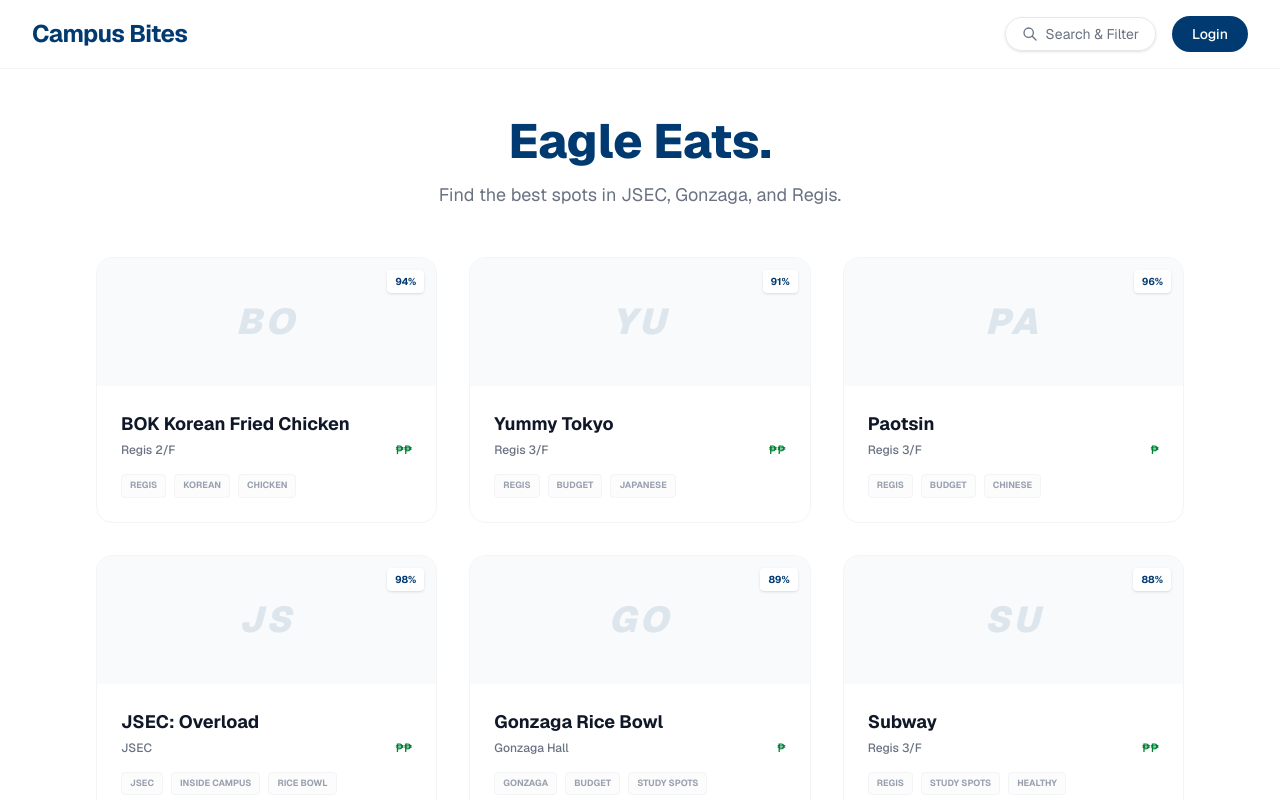
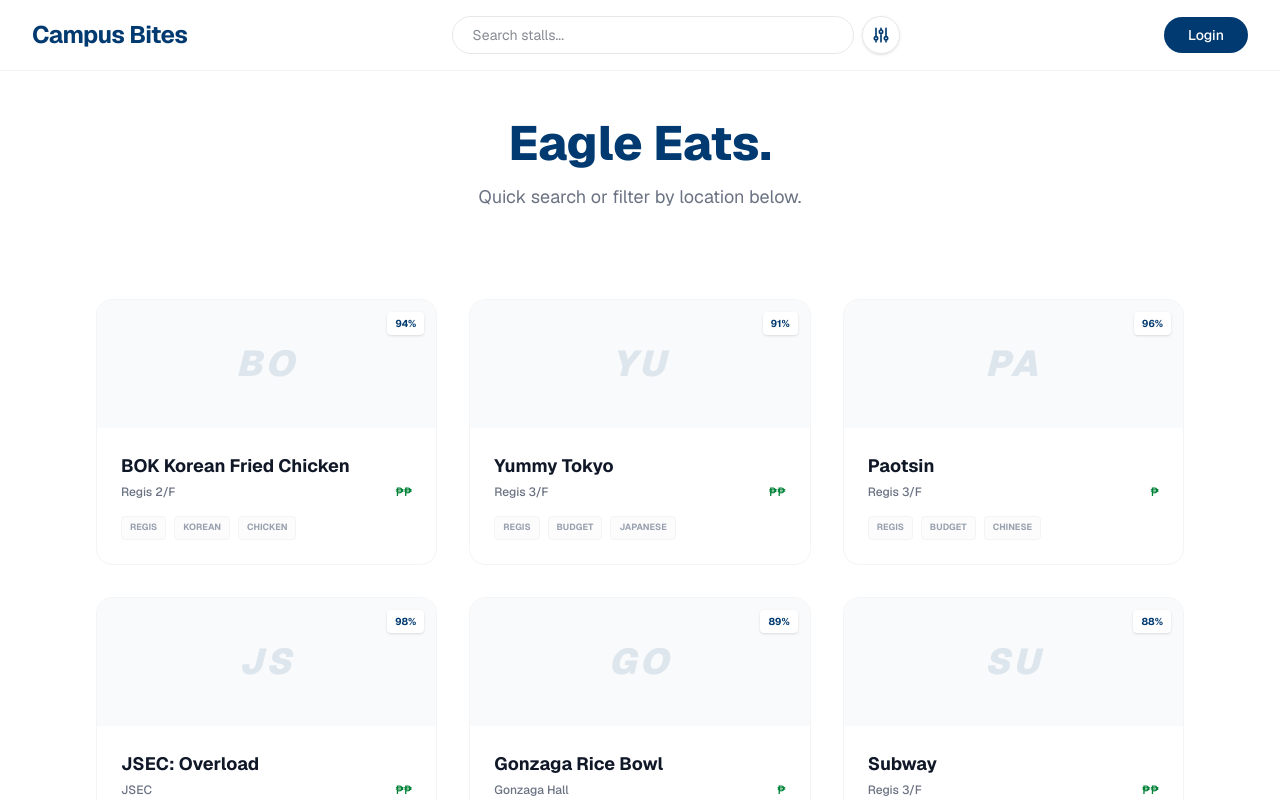
Before and after one commit to clongerts/campus-bites, a Next.js app: page / in a window 1280 px wide. Shown: the top 800 px of the page. Built offline with nearby package versions, Linux system fonts and the light colour scheme.

Commit message:
Update page.tsx

```diff
--- a/app/page.tsx
+++ b/app/page.tsx
@@ -13,15 +13,16 @@ const CampusBitesHome = () => {
     { id: 1, name: "BOK Korean Fried Chicken", loc: "Regis 2/F", area: "Regis", rating: 94, price: "₱₱", tags: ["Regis", "Korean", "Chicken"], menu: ["Soy Garlic Chicken", "Snow Cheese Chicken"] },
     { id: 2, name: "Yummy Tokyo", loc: "Regis 3/F", area: "Regis", rating: 91, price: "₱₱", tags: ["Regis", "Budget", "Japanese"], menu: ["Spicy Miso Ramen", "California Roll"] },
     { id: 3, name: "Paotsin", loc: "Regis 3/F", area: "Regis", rating: 96, price: "₱", tags: ["Regis", "Budget", "Chinese"], menu: ["Sharks Fin Rice", "Laksa"] },
-    { id: 8, name: "JSEC: Overload", loc: "JSEC", area: "JSEC", rating: 98, price: "₱₱", tags: ["JSEC", "Inside Campus", "Rice Bowl"], menu: ["Angus Beef Tapa", "Breakfast Bowl"] },
-    { id: 11, name: "Gonzaga Rice Bowl", loc: "Gonzaga Hall", area: "Gonzaga", rating: 89, price: "₱", tags: ["Gonzaga", "Budget", "Study Spots"], menu: ["Pork Sisig Rice", "Chicken Teriyaki"] },
-    { id: 5, name: "Subway", loc: "Regis 3/F", area: "Regis", rating: 88, price: "₱₱", tags: ["Regis", "Study Spots", "Healthy"], menu: ["B.M.T. Sandwich", "Subway Club"] },
-    { id: 9, name: "Ate Rica's Bacsilog", loc: "Agno/Katipunan", area: "Katipunan", rating: 95, price: "₱", tags: ["Katipunan", "Budget", "Silog"], menu: ["Bacon Bacsilog"] },
+    { id: 4, name: "JSEC: Overload", loc: "JSEC", area: "JSEC", rating: 98, price: "₱₱", tags: ["JSEC", "Inside Campus", "Rice Bowl"], menu: ["Angus Beef Tapa", "Breakfast Bowl"] },
+    { id: 5, name: "Gonzaga Rice Bowl", loc: "Gonzaga Hall", area: "Gonzaga", rating: 89, price: "₱", tags: ["Gonzaga", "Budget", "Study Spots"], menu: ["Pork Sisig Rice", "Chicken Teriyaki"] },
+    { id: 6, name: "Subway", loc: "Regis 3/F", area: "Regis", rating: 88, price: "₱₱", tags: ["Regis", "Study Spots", "Healthy"], menu: ["B.M.T. Sandwich", "Subway Club"] },
+    { id: 7, name: "Ate Rica's Bacsilog", loc: "Agno/Katipunan", area: "Katipunan", rating: 95, price: "₱", tags: ["Katipunan", "Budget", "Silog"], menu: ["Bacon Bacsilog"] },
   ];
 
   const locations = ["All", "JSEC", "Gonzaga", "Regis", "Katipunan"];
   const categories = ["All", "Budget", "Study Spots", "Dessert", "Fast Food"];
 
+  // Logic to handle all filters at once
   const filteredStalls = stalls.filter(stall => {
     const matchesLoc = activeLocation === "All" || stall.area === activeLocation;
     const matchesCat = activeCategory === "All" || stall.tags.includes(activeCategory);
@@ -31,23 +32,66 @@ const CampusBitesHome = () => {
 
   return (
     <div className="min-h-screen bg-white text-gray-900 font-sans">
+      {/* --- NAVBAR WITH ACTUAL SEARCH --- */}
       <nav className="border-b border-gray-100 py-4 px-8 flex justify-between items-center sticky top-0 bg-white/90 backdrop-blur-md z-50">
         <h1 className="text-2xl font-bold text-[#003A70] tracking-tight">Campus Bites</h1>
-        <div className="flex gap-4 items-center">
-          <button onClick={() => setIsSearchModalOpen(true)} className="flex items-center gap-2 border border-gray-200 rounded-full px-4 py-1.5 text-sm text-gray-500 hover:bg-gray-50 transition shadow-sm">
-            <svg xmlns="http://www.w3.org/2000/svg" className="h-4 w-4" fill="none" viewBox="0 0 24 24" stroke="currentColor"><path strokeLinecap="round" strokeLinejoin="round" strokeWidth={2} d="M21 21l-6-6m2-5a7 7 0 11-14 0 7 7 0 0114 0z" /></svg>
-            Search & Filter
+
+        <div className="flex gap-2 items-center flex-1 max-w-md mx-4">
+          <div className="relative w-full">
+            <input
+              type="text"
+              placeholder="Search stalls..."
+              value={searchQuery}
+              onChange={(e) => setSearchQuery(e.target.value)}
+              className="w-full border border-gray-200 rounded-full px-5 py-2 text-sm focus:outline-none focus:ring-2 focus:ring-[#003A70]/20 transition"
+            />
+            {searchQuery && (
+              <button
+                onClick={() => setSearchQuery("")}
+                className="absolute right-3 top-2 text-gray-400 hover:text-gray-600"
+              >✕</button>
+            )}
+          </div>
+
+          <button
+            onClick={() => setIsSearchModalOpen(true)}
+            className="p-2 border border-gray-200 rounded-full hover:bg-gray-50 transition shadow-sm"
+            title="Advanced Filters"
+          >
+            <svg xmlns="http://www.w3.org/2000/svg" className="h-5 w-5 text-[#003A70]" fill="none" viewBox="0 0 24 24" stroke="currentColor">
+              <path strokeLinecap="round" strokeLinejoin="round" strokeWidth={2} d="M12 6V4m0 2a2 2 0 100 4m0-4a2 2 0 110 4m-6 8a2 2 0 100-4m0 4a2 2 0 110-4m0 4v2m0-6V4m6 6v10m6-2a2 2 0 100-4m0 4a2 2 0 110-4m0 4v2m0-6V4" />
+            </svg>
           </button>
-          <button className="bg-[#003A70] text-white px-5 py-2 rounded-full font-medium hover:bg-blue-800 transition text-sm">Login</button>
         </div>
+
+        <button className="hidden md:block bg-[#003A70] text-white px-6 py-2 rounded-full font-medium hover:bg-blue-800 transition text-sm">
+          Login
+        </button>
       </nav>
 
       <header className="py-12 px-8 max-w-6xl mx-auto text-center">
         <h2 className="text-5xl font-extrabold mb-4 text-[#003A70]">Eagle Eats.</h2>
-        <p className="text-gray-500 text-lg">Find the best spots in JSEC, Gonzaga, and Regis.</p>
+        <p className="text-gray-500 text-lg">Quick search or filter by location below.</p>
       </header>
 
+      {/* --- QUICK AREA CHIPS (Visual feedback) --- */}
+      <div className="flex justify-center gap-2 mb-10 px-8 overflow-x-auto no-scrollbar">
+         {(activeLocation !== "All" || activeCategory !== "All") && (
+           <button
+             onClick={() => {setActiveLocation("All"); setActiveCategory("All");}}
+             className="text-xs font-bold text-red-500 hover:underline mr-2"
+           >Reset Filters</button>
+         )}
+         {activeLocation !== "All" && (
+           <span className="bg-blue-50 text-[#003A70] px-3 py-1 rounded-full text-xs font-bold border border-blue-100">{activeLocation}</span>
+         )}
+         {activeCategory !== "All" && (
+           <span className="bg-orange-50 text-[#C0764D] px-3 py-1 rounded-full text-xs font-bold border border-orange-100">{activeCategory}</span>
+         )}
+      </div>
+
       <main className="max-w-6xl mx-auto px-8 pb-20">
+        {filteredStalls.length > 0 ? (
           <div className="grid grid-cols-1 md:grid-cols-2 lg:grid-cols-3 gap-8">
             {filteredStalls.map((stall) => (
               <div key={stall.id} onClick={() => setSelectedStall(stall)} className="group border border-gray-100 rounded-2xl hover:shadow-xl transition-all duration-300 bg-white overflow-hidden cursor-pointer">
@@ -61,8 +105,6 @@ const CampusBitesHome = () => {
                     <span>{stall.loc}</span>
                     <span className="text-green-700">{stall.price}</span>
                   </div>
-
-                {/* --- BROUGHT BACK: TAG BOXES --- */}
                   <div className="flex flex-wrap gap-2">
                     {stall.tags.map(tag => (
                       <span key={tag} className="text-[9px] uppercase font-bold text-gray-400 border border-gray-100 px-2 py-1 rounded bg-gray-50/50">
@@ -74,64 +116,51 @@ const CampusBitesHome = () => {
               </div>
             ))}
           </div>
+        ) : (
+          <div className="text-center py-20">
+            <p className="text-gray-400 text-lg">No stalls match your search. Try another craving!</p>
+          </div>
+        )}
       </main>
 
-      {/* --- SEARCH & FILTER MODAL --- */}
+      {/* --- ADVANCED FILTER MODAL --- */}
       {isSearchModalOpen && (
         <div className="fixed inset-0 bg-black/40 backdrop-blur-sm flex items-center justify-center p-4 z-[110]">
           <div className="bg-white rounded-3xl p-8 max-w-lg w-full relative shadow-2xl animate-in fade-in zoom-in duration-200">
-            <button onClick={() => setIsSearchModalOpen(false)} className="absolute top-6 right-6 text-gray-400 hover:text-gray-900 transition">
-              <svg xmlns="http://www.w3.org/2000/svg" className="h-6 w-6" fill="none" viewBox="0 0 24 24" stroke="currentColor"><path strokeLinecap="round" strokeLinejoin="round" strokeWidth={2} d="M6 18L18 6M6 6l12 12" /></svg>
-            </button>
-
-            <h2 className="text-2xl font-bold mb-8 text-[#003A70]">Find Your Next Meal</h2>
-
-            {/* LOCATION SECTION */}
+            <button onClick={() => setIsSearchModalOpen(false)} className="absolute top-6 right-6 text-gray-400 hover:text-gray-900 transition">✕</button>
+            <h2 className="text-2xl font-bold mb-8 text-[#003A70]">Filter Stalls</h2>
             <div className="mb-6">
               <label className="text-[10px] font-bold text-gray-400 uppercase tracking-widest mb-3 block">Location</label>
               <div className="flex flex-wrap gap-2">
                 {locations.map(loc => (
-                  <button key={loc} onClick={() => setActiveLocation(loc)} className={`px-4 py-2 rounded-full border text-xs font-semibold transition ${activeLocation === loc ? "bg-[#003A70] text-white border-[#003A70]" : "border-gray-100 text-gray-600 hover:border-gray-300"}`}>
-                    {loc}
-                  </button>
+                  <button key={loc} onClick={() => setActiveLocation(loc)} className={`px-4 py-2 rounded-full border text-xs font-semibold transition ${activeLocation === loc ? "bg-[#003A70] text-white border-[#003A70]" : "border-gray-100 text-gray-600 hover:border-gray-300"}`}>{loc}</button>
                 ))}
               </div>
             </div>
-
-            {/* CATEGORY SECTION */}
             <div className="mb-8">
               <label className="text-[10px] font-bold text-gray-400 uppercase tracking-widest mb-3 block">Category</label>
               <div className="flex flex-wrap gap-2">
                 {categories.map(cat => (
-                  <button key={cat} onClick={() => setActiveCategory(cat)} className={`px-4 py-2 rounded-full border text-xs font-semibold transition ${activeCategory === cat ? "bg-[#003A70] text-white border-[#003A70]" : "border-gray-100 text-gray-600 hover:border-gray-300"}`}>
-                    {cat}
-                  </button>
+                  <button key={cat} onClick={() => setActiveCategory(cat)} className={`px-4 py-2 rounded-full border text-xs font-semibold transition ${activeCategory === cat ? "bg-[#003A70] text-white border-[#003A70]" : "border-gray-100 text-gray-600 hover:border-gray-300"}`}>{cat}</button>
                 ))}
               </div>
             </div>
-
-            <div className="flex gap-4">
-              <button onClick={() => { setActiveLocation("All"); setActiveCategory("All"); }} className="flex-1 py-4 border border-gray-200 rounded-2xl font-bold text-gray-400 hover:bg-gray-50 transition">Clear All</button>
-              <button onClick={() => setIsSearchModalOpen(false)} className="flex-[2] py-4 bg-[#C0764D] text-white rounded-2xl font-bold hover:bg-[#a66440] shadow-lg transition">Apply Filters</button>
-            </div>
+            <button onClick={() => setIsSearchModalOpen(false)} className="w-full py-4 bg-[#C0764D] text-white rounded-2xl font-bold hover:bg-[#a66440] shadow-lg transition">Show Results</button>
           </div>
         </div>
       )}
 
-      {/* --- MENU POPUP MODAL --- */}
+      {/* --- MENU MODAL --- */}
       {selectedStall && (
         <div className="fixed inset-0 bg-[#003A70]/40 backdrop-blur-sm flex items-center justify-center p-4 z-[100]">
           <div className="bg-white rounded-3xl p-8 max-w-md w-full relative shadow-2xl">
-            <button onClick={() => setSelectedStall(null)} className="absolute top-6 right-6 text-gray-400 hover:text-gray-900 transition">
-              <svg xmlns="http://www.w3.org/2000/svg" className="h-6 w-6" fill="none" viewBox="0 0 24 24" stroke="currentColor"><path strokeLinecap="round" strokeLinejoin="round" strokeWidth={2} d="M6 18L18 6M6 6l12 12" /></svg>
-            </button>
-            <h2 className="text-3xl font-black text-[#003A70] leading-tight">{selectedStall.name}</h2>
-            <p className="text-sm text-gray-500 font-medium mt-1">{selectedStall.loc}</p>
+            <button onClick={() => setSelectedStall(null)} className="absolute top-6 right-6 text-gray-400 hover:text-gray-900 transition">✕</button>
+            <h2 className="text-3xl font-black text-[#003A70]">{selectedStall.name}</h2>
             <div className="border-t border-gray-100 mt-6 pt-6">
-              <h3 className="font-extrabold text-[#003A70] uppercase text-lg mb-4 tracking-tighter">On the Menu</h3>
+              <h3 className="font-extrabold text-[#003A70] uppercase text-lg mb-4">On the Menu</h3>
               <ul className="space-y-3">
                 {selectedStall.menu.map((item: string, index: number) => (
-                  <li key={index} className="flex items-center gap-3 text-gray-700 font-medium bg-gray-50 p-3 rounded-xl border border-gray-100">
+                  <li key={index} className="flex items-center gap-3 text-gray-700 font-medium bg-gray-50 p-3 rounded-xl">
                     <div className="w-1.5 h-1.5 rounded-full bg-[#FFD700]"></div>{item}
                   </li>
                 ))}
```
Lines whose indentation alone changed are shown as unchanged.
